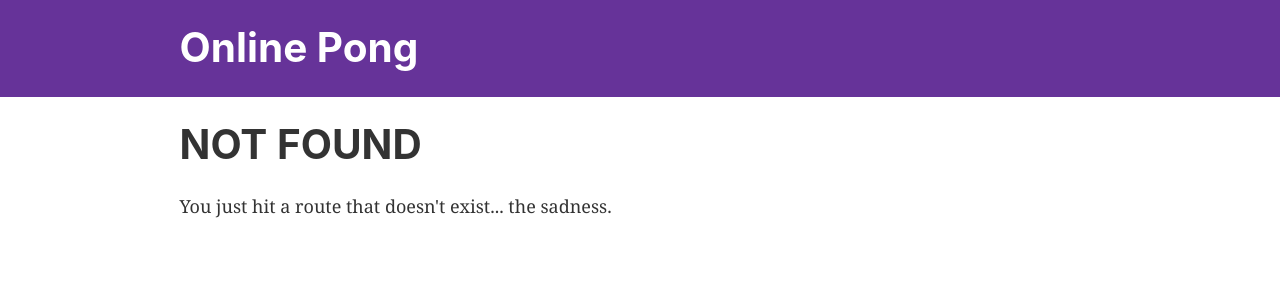
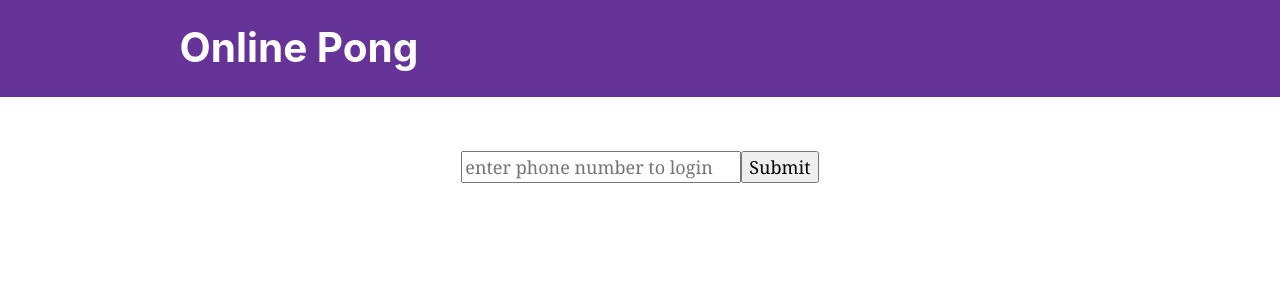
Before and after one commit to AnuragTiwari1/Online-Pong, a Gatsby site: page /Index in a window 1280 px wide. Before the commit this address had no page. Built offline with nearby package versions, Linux system fonts and the light colour scheme; Gatsby itself is replaced by a stand-in of ours.

Commit message:
completed styled component integration

```diff
--- /dev/null
+++ b/src/pages/Index/index.js
@@ -0,0 +1,43 @@
+import React from 'react'
+import { Link } from 'gatsby'
+
+import Layout from '../../components/layout';
+import myTextBox from '../../components/myTextBox/index';
+import * as styles from "./styles";
+
+export default class IndexPage extends React.Component{
+    constructor(props) {
+        super(props);
+        this.state = {phone: ''};
+
+        this.handleChange = this.handleChange.bind(this);
+        this.handleSubmit = this.handleSubmit.bind(this);
+    }
+
+    handleChange(event) {
+        this.setState({phone: event.target.value});
+    }
+
+    handleSubmit(event) {
+        console.log('submitted name is::::',this.state.phone);
+    }
+
+    render() {
+        const {Container}= styles;
+        return (
+            <Layout>
+                <Container>
+                    <form onSubmit={this.handleSubmit}>
+                        <input
+                            type="text"
+                            value={this.state.value}
+                            onChange={this.handleChange}
+                            placeholder={"enter phone number to login"}
+                        />
+                        <input type="submit" value="Submit" />
+                    </form>
+                </Container>
+            </Layout>
+        );
+    }
+}
--- /dev/null
+++ b/src/pages/Index/styles.js
@@ -0,0 +1,14 @@
+import styled from "styled-components";
+
+const Container = styled.div`
+  margin: 3rem auto;
+  max-width: 600px;
+  display: flex;
+  flex-direction: column;
+  align-items: center;
+  justify-content: center;
+`;
+
+export {
+    Container,
+}
```
Also changed, not shown: src/pages/index.js (+5 -38 lines).
